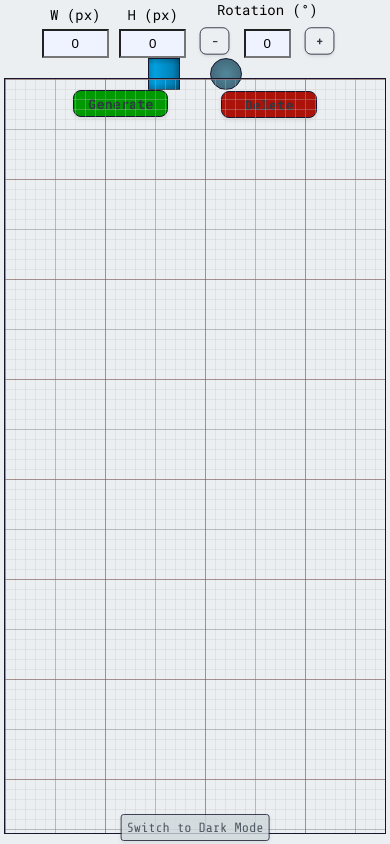
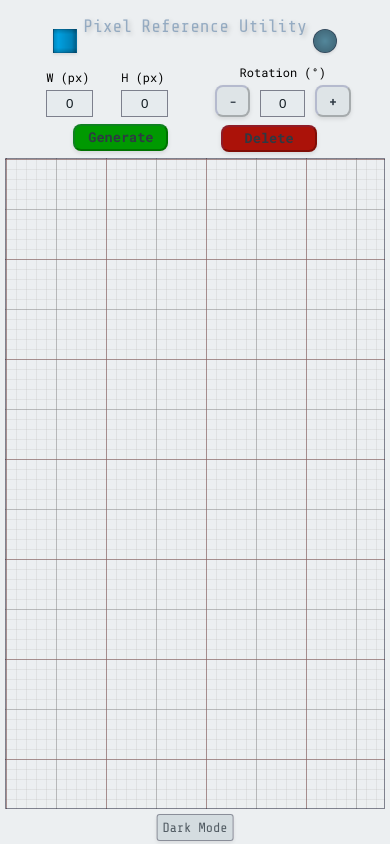
Before and after one commit to abikuneebus/pixel-reference, a React (Create React App) app: page / in a window 390 px wide. Built offline with nearby package versions, Linux system fonts and the light colour scheme; a web font is replaced by a local one.

Commit message:
style: Make responsive across all screen sizes

```diff
--- a/src/App.scss
+++ b/src/App.scss
@@ -2,6 +2,7 @@
 
 .mainContainer {
   display: flex;
+  box-sizing: border-box;
   flex-direction: column;
   height: 100vh;
   overflow: hidden;
@@ -14,11 +15,9 @@
     background-color: $dkThemeBG;
   }
 
-    @media (max-width: $maxWidthTablet) {
+  @media (max-width: $maxWidthTablet) {
+  }
 
-    }
-
-    @media (max-width: $maxWidthMobile) {
-
-    }
+  @media (max-width: $maxWidthMobileMed) {
+  }
 }
--- a/src/App.tsx
+++ b/src/App.tsx
@@ -122,7 +122,6 @@ const App: React.FC = () => {
     shape: "rectangle" | "circle"
   ) => {
     const color = getNextColor();
-    console.log("Generated color: ", color); // Debug log
     const newShape: IShape = {
       id: `shape-${shapes.length + 1}`,
       x: 50,
--- a/src/components/Canvas.tsx
+++ b/src/components/Canvas.tsx
@@ -57,7 +57,6 @@ const Canvas: React.FC<CanvasProps> = ({
     };
   }, []);
 
-  // ToDo: use it or lose it (line 30 'className')
   return (
     <div
       ref={drop}
@@ -69,17 +68,13 @@ const Canvas: React.FC<CanvasProps> = ({
       onClick={() => setSelectedShape(null)}
     >
       {React.Children.map(children, (child) => {
-        // Ensure the child is a valid React element
         if (React.isValidElement(child)) {
-          // Clone the element with the additional prop
           return React.cloneElement(child as React.ReactElement, {
             setSelectedShape,
           });
         }
         return child;
       })}
-
-      {/* {children} */}
     </div>
   );
 };
--- a/src/components/ControlPanel.tsx
+++ b/src/components/ControlPanel.tsx
@@ -2,15 +2,12 @@ import React, { useCallback, useEffect, useState } from "react";
 import "./styles/ControlPanel.scss";
 
 interface ControlPanelProps {
-  // allows ControlPanel to pass width, height, & shape up to parent component
   onGenerate: (
     width: number,
     height: number,
     shape: "rectangle" | "circle"
   ) => void;
-  // manually entering dimensions/rotation
   onUpdateShape: (width: number, height: number, rotation: number) => void;
-  // using rotate buttons
   onRotate: (angleDelta: number) => void;
   width: number;
   height: number;
@@ -76,9 +73,7 @@ const ControlPanel: React.FC<ControlPanelProps> = ({
     300
   );
 
-  // key press handler
 
-  // generates shape
   const handleSubmit = (event: React.FormEvent) => {
     event.preventDefault();
     onGenerate(width, height, shape);
@@ -89,7 +84,7 @@ const ControlPanel: React.FC<ControlPanelProps> = ({
     if (!rotationInterval) {
       const interval = setInterval(() => {
         onRotate(angleDelta);
-      }, 100); //! ToDo: tweak as needed
+      }, 100);
       setRotationInterval(interval);
     }
   };
@@ -101,7 +96,6 @@ const ControlPanel: React.FC<ControlPanelProps> = ({
     }
   };
 
-  // Directly set width, height, and rotation
   const setRotationDirectly = (newRotation: number) => {
     setRotation(newRotation);
     setLocalRotation(newRotation.toString());
@@ -119,36 +113,29 @@ const ControlPanel: React.FC<ControlPanelProps> = ({
     setLocalHeight(newHeight.toString());
   };
 
-  // Handle blur events
-  // Update global state on blur or enter key press
   const handleWidthBlur = () => {
     const newValue = localWidth === "" ? 0 : Number(localWidth);
     setWidthDirectly(newValue);
   };
 
-  // Update global state on blur or enter key press
   const handleHeightBlur = () => {
     const newValue = localHeight === "" ? 0 : Number(localHeight);
     setHeightDirectly(newValue);
   };
 
-  // Update global state on blur or enter key press
   const handleRotationBlur = () => {
     const newValue = localRotation === "" ? 0 : Number(localRotation);
     setRotationDirectly(newValue);
   };
 
-  // Reset local state on focus
   const handleWidthFocus = () => {
     setLocalWidth("");
   };
 
-  // Reset local state on focus
   const handleHeightFocus = () => {
     setLocalHeight("");
   };
 
-  // Reset local state on focus
   const handleRotationFocus = () => {
     setLocalRotation("");
   };
@@ -159,7 +146,6 @@ const ControlPanel: React.FC<ControlPanelProps> = ({
     rotation.toString()
   );
 
-  // Handle input change events
   const handleWidthChange = (e: React.ChangeEvent<HTMLInputElement>) => {
     setLocalWidth(e.target.value);
   };
@@ -206,12 +192,11 @@ const ControlPanel: React.FC<ControlPanelProps> = ({
     ]
   );
 
-  // !!!!!!!!!!!!!!!!!!!!!!!!!!!!!!!!!!!!!!!!!!!!!!!!!!!!!!!!!!!!!!!!!!!!!!!!!!!!!!!!!!!!
-  // !!!!!!!!!!!!!!!!!!!!!!!!!!!!!!!! ↓↓↓  TSX  ↓↓↓  !!!!!!!!!!!!!!!!!!!!!!!!!!!!!!!!!!!!
-  // !!!!!!!!!!!!!!!!!!!!!!!!!!!!!!!!!!!!!!!!!!!!!!!!!!!!!!!!!!!!!!!!!!!!!!!!!!!!!!!!!!!!
-
   return (
     <div className='controlPanelContainer'>
+      <div className='siteLogoContainer'>
+        <label className='siteLogo'>Pixel Reference Utility</label>
+      </div>
       <div className='shapeSelectPnl'>
         <div
           className={`rectangleBtn ${shape === "rectangle" ? "selected" : ""}`}
@@ -230,10 +215,13 @@ const ControlPanel: React.FC<ControlPanelProps> = ({
       </div>
       <div className='numericalInputContainer'>
         <div className='dimensionsControlPnl'>
-          <form onSubmit={handleSubmit}>
+          <form
+            className='flexForm'
+            onSubmit={handleSubmit}
+          >
+            <div className='formContainer'>
               <label className='dimensionsLbl widthLbl'>
                 W (px)
-              {/* 'onChange' handler updates 'width' state with new values */}
                 <input
                   type='number'
                   value={localWidth}
@@ -244,9 +232,10 @@ const ControlPanel: React.FC<ControlPanelProps> = ({
                   tabIndex={1}
                 />
               </label>
+            </div>
+            <div className='formContainer'>
               <label className='dimensionsLbl heightLbl'>
                 H (px)
-              {/* 'onChange' handler updates 'height' state with new values */}
                 <input
                   type='number'
                   value={localHeight}
@@ -257,6 +246,7 @@ const ControlPanel: React.FC<ControlPanelProps> = ({
                   tabIndex={2}
                 />
               </label>
+            </div>
           </form>
         </div>
         <div className='rotationControlPnl'>
--- a/src/components/ThemeToggle.tsx
+++ b/src/components/ThemeToggle.tsx
@@ -9,7 +9,7 @@ interface ThemeToggleProps {
 const ThemeToggle: React.FC<ThemeToggleProps> = ({ onToggle, isDarkMode }) => (
   <div className='themeToggle'>
     <button onClick={onToggle}>
-      {isDarkMode ? "Switch to Light Mode" : "Switch to Dark Mode"}
+      {isDarkMode ? "Light Mode" : "Dark Mode"}
     </button>
   </div>
 );
--- a/src/components/styles/Canvas.scss
+++ b/src/components/styles/Canvas.scss
@@ -1,11 +1,12 @@
 @import "variables";
 
 .canvas-container {
-  flex: 1;
+  flex: 5;
+  box-sizing: border-box;
   width: 98%;
   overflow: auto;
   margin: 10px auto 10px auto;
-  border: 1px solid $ltThemeBorderColor;
+  border: 1px solid $ltThemeBorder;
   position: relative;
   background-size: 100px 100px, 100px 100px, 50px 50px, 50px 50px, 10px 10px,
     10px 10px;
@@ -22,7 +23,7 @@
     linear-gradient(to bottom, $ltThemeGrid10 1px, transparent 1px);
 
   .mainContainer.dark & {
-    border: 1px solid $dkThemeBorderColor;
+    border: 1px solid $dkThemeBorder;
     background-image:
 
     // light-red  @100px
@@ -36,3 +37,26 @@
       linear-gradient(to bottom, $dkThemeGrid10 1px, transparent 1px);
   }
 }
+
+//* MEDIA-QUERY: TABLET
+@media (min-width: $minWidthTablet) and (max-width: $maxWidthTablet) {
+  .canvas-container {
+    margin: 5px auto 35px auto;
+  }
+}
+
+//* MEDIA-QUERY: MEDIUM-MOBILE
+@media (min-width: $minWidthMobileMed) and (max-width: $maxWidthMobileMed) {
+  .canvas-container {
+    flex: 17;
+    margin: 5px auto 35px auto;
+  }
+}
+
+//* MEDIA-QUERY: SMALL-MOBILE
+@media (max-width: $maxWidthMobileSmall) {
+  .canvas-container {
+    flex: 5;
+    margin: 5px auto 35px auto;
+  }
+}
--- a/src/components/styles/ControlPanel.scss
+++ b/src/components/styles/ControlPanel.scss
@@ -1,7 +1,20 @@
 @import "variables";
 
-//# component
+@keyframes btnPulse {
+  0% {
+    transform: scale(1);
+  }
+  50% {
+    transform: scale(1.05);
+  }
+  100% {
+    transform: scale(1);
+  }
+}
+
+//* CONTROL-PANEL
 .controlPanelContainer {
+  flex: 1;
   display: flex;
   flex-direction: row;
   height: 8vh;
@@ -12,11 +25,33 @@
   margin: 0 auto;
   padding: 50px 20px 0 20px;
 
+  .siteLogoContainer {
+    position: fixed;
+    top: 20px;
+    left: 0;
+    width: 100%;
+    padding: 10px 0;
+    text-align: center;
+  }
+
+  .siteLogo {
+    font-size: 24px;
+    text-shadow: $ltThemesiteLogoShadow;
+    font-family: $fontDisplayC;
+    color: $ltThemeSiteLogoTxt;
+  }
+
+  input {
+    background-color: $ltThemeInputBG;
+    color: $ltThemeInputTxt;
+    border: 1px solid $ltThemeBorder;
+  }
+
   button {
     font-family: $fontMono;
     background-color: $ltThemeBtnBG;
     color: $ltThemeBtnTxt;
-    border: 1px solid $ltThemeBorderColor;
+    border: 2px outset $ltThemeBtnBorder;
     box-shadow: $boxShadowDefault;
     border-radius: 8px;
     padding: 0.5em 1em;
@@ -32,10 +67,6 @@
 
   button {
     cursor: pointer;
-  }
-
-  input {
-    background-color: $ltThemeInput;
   }
 
   input::-webkit-inner-spin-button,
@@ -56,24 +87,14 @@
     text-align: center;
   }
 
-  @keyframes btnPulse {
-    0% {
-      transform: scale(1);
-    }
-    50% {
-      transform: scale(1.05);
-    }
-    100% {
-      transform: scale(1);
-    }
-  }
-
+  //* SHAPE-SELECT
   .shapeSelectPnl {
     display: flex;
     align-self: flex-end;
     flex-direction: row;
     justify-content: space-between;
     min-width: 125px;
+    z-index: 1000;
 
     .rectangleBtn,
     .circleBtn {
@@ -82,42 +103,43 @@
       }
     }
 
+    //* RECTANGLE-BTN
     .rectangleBtn {
       width: 30px;
       height: 30px;
-      border: $ltThemeBorderColor 1px solid;
+      box-shadow: $boxShadowDefault;
+      border: 1px solid $ltThemeBtnBorder;
       cursor: pointer;
       background:
-        /* Top shadow */ linear-gradient(
+        /* top */ linear-gradient(
           to bottom,
           rgba(0, 0, 0, 0.2) 0%,
           rgba(0, 0, 0, 0) 20%
         ),
-        /* Right shadow */
+        /* right */
           linear-gradient(to left, rgba(0, 0, 0, 0.2) 0%, rgba(0, 0, 0, 0) 20%),
-        /* Bottom shadow */
+        /* bottom */
           linear-gradient(to top, rgba(0, 0, 0, 0.2) 0%, rgba(0, 0, 0, 0) 20%),
-        /* Left shadow */
+        /* left */
           linear-gradient(to right, rgba(0, 0, 0, 0.2) 0%, rgba(0, 0, 0, 0) 20%),
-        /* Background color */ $rectangleShapeGrd;
+        /* background */ $rectangleShapeGrd;
 
       &.selected {
-        // Apply the gradient for .selected
         background:
-          /* Top shadow */ linear-gradient(
+          /* top */ linear-gradient(
             to bottom,
             rgba(0, 0, 0, 0.2) 0%,
             rgba(0, 0, 0, 0) 20%
           ),
-          /* Right shadow */
+          /* right */
             linear-gradient(
               to left,
               rgba(0, 0, 0, 0.2) 0%,
               rgba(0, 0, 0, 0) 20%
             ),
-          /* Bottom shadow */
+          /* bottom */
             linear-gradient(to top, rgba(0, 0, 0, 0.2) 0%, rgba(0, 0, 0, 0) 20%),
-          /* Left shadow */
+          /* left */
             linear-gradient(
               to right,
               rgba(0, 0, 0, 0.2) 0%,
@@ -127,10 +149,12 @@
       }
     }
 
+    //* CIRCLE BTN
     .circleBtn {
       width: 30px;
       height: 30px;
-      border: $ltThemeBorderColor 1px solid;
+      border: 1px solid $ltThemeBorder;
+      box-shadow: $boxShadowDefault;
       border-radius: $borderRadiusCircle;
       background: $circleShapeGrd;
       cursor: pointer;
@@ -141,7 +165,7 @@
     }
   }
 
-  //# width, height, rotation controls
+  //* NUMERICAL-INPUT
   .numericalInputContainer {
     display: flex;
     width: 60%;
@@ -149,7 +173,7 @@
     justify-content: left;
     align-items: flex-end;
 
-    //~ width and height controls only
+    //*  WIDTH & HEIGHT
     .dimensionsControlPnl {
       display: flex;
       width: 100%;
@@ -166,9 +190,15 @@
           align-items: center;
         }
       }
+      .widthContainer {
+        display: flex;
+      }
+      .heightContainer {
+        display: flex;
+      }
     }
 
-    //~ rotation controls only
+    //*  ROTATION
     .rotationControlPnl {
       display: flex;
       flex-direction: column;
@@ -191,9 +221,8 @@
       }
 
       button {
+        font-size: 12px;
         margin: 0 10px;
-        cursor: pointer;
-
         &:hover {
           transform: scale(1.05);
           transition: transform 0.3s ease;
@@ -202,8 +231,7 @@
     }
   }
 
-  // # create, delete buttons
-
+  //* LIFECYCLE-BTNS
   .lifeCycleBtnsPnl {
     display: flex;
     flex-direction: column;
@@ -234,62 +262,281 @@
       }
     }
   }
-
-  @media (max-width: $maxWidthTablet) {
-    // =768px
 }
 
+//? DARK-MODE
+.mainContainer.dark {
+  .siteLogo {
+    text-shadow: $dkThemesiteLogoShadow;
   }
-@media (max-width: $maxWidthMobile) {
+
+  input {
+    border: 1px solid $ltThemeBtnBorder;
+    background-color: $dkThemeInputBG;
+    color: $dkThemeInputTxt;
+    border: 1px ridged $dkThemeBorder;
+  }
+
+  label {
+    color: $dkThemeBtnTxt;
+  }
+
+  button {
+    background-color: $dkThemeBtnBG;
+    color: $dkThemeBtnTxt;
+    border: 1px ridged $dkThemeBorder;
+  }
+
+  //* LIFECYCLE-BTNS
+  .lifeCycleBtnsPnl {
+    button {
+      color: $dkThemeBtnTxt;
+    }
+    .generateBtn {
+      &:hover {
+        background-color: darken($colorGreen, 10%);
+      }
+    }
+    .deleteBtn {
+      &:hover {
+        background-color: darken($colorRed, 10%);
+      }
+    }
+  }
+}
+
+//? MEDIA-QUERY: TABLET (width = 481px-768px)
+@media (min-width: $minWidthTablet) and (max-width: $maxWidthTablet) {
   .controlPanelContainer {
+    .siteLogoContainer {
+      top: 5px;
+      .siteLogo {
+        font-size: 22px;
+      }
+    }
     margin: 0 auto;
+    justify-content: flex-end;
     flex-direction: column;
+    gap: 7px;
     padding: 0;
-    height: vh;
-    align-items: center;
+    height: 20vh;
 
+    //* SHAPE-SELECT
     .shapeSelectPnl {
       align-items: center;
-      justify-content: space-around;
+      transform: translateY(10px);
+      justify-content: space-between;
       align-self: center;
-      order: 2;
+      order: 1;
+      width: 75vw;
+      .rectangleBtn,
+      .circleBtn {
+        transform: scale(0.9);
+      }
     }
 
+    //* NUMERICAL-INPUT (W, H, & R)
     .numericalInputContainer {
       align-items: center;
       justify-content: center;
       align-self: center;
-      order: 1;
-      button {
-        scale: 0.8;
+      order: 2;
+      display: flex;
+      flex-direction: row;
+      width: 90vw;
+      label {
+        font-size: 12px;
+      }
+
+      //*  W & H
+      .dimensionsControlPnl {
+        input {
+          width: 35px;
+        }
+        //* R
+        .rotationControlPnl {
+          font-size: 10px;
+        }
+        form {
+          display: flex;
+          gap: 28px;
+
+          label {
+            align-items: unset;
+            justify-content: space-between;
+          }
+        }
       }
     }
 
+    //* LIFECYCLE-BTNS
     .lifeCycleBtnsPnl {
       width: 80%;
       align-items: center;
       justify-content: space-around;
       align-self: center;
       flex-direction: row;
-      order: 3
+      order: 4;
+    }
   }
 }
 
-
+//? MEDIA-QUERY: MEDIUM-MOBILE (width = 351px-480px)
+@media (min-width: $minWidthMobileMed) and (max-width: $maxWidthMobileMed) {
+  //* CONTROL-PANEL
+  .controlPanelContainer {
+    flex: 4;
+    .siteLogoContainer {
+      top: 5px;
+      .siteLogo {
+        font-size: 18px;
+      }
     }
 
-.mainContainer.dark {
-  button {
-    background: $dkThemeBtnBG;
-    color: $dkThemeBtnTxt;
+    margin: 0 auto;
+    justify-content: flex-end;
+    flex-direction: column;
+    gap: 7px;
+    padding: 0;
+    height: 20vh;
+
+    //* SHAPE-SELECT
+    .shapeSelectPnl {
+      align-items: center;
+      justify-content: space-between;
+      align-self: center;
+      order: 1;
+      width: 75vw;
+
+      .rectangleBtn,
+      .circleBtn {
+        transform: scale(0.75);
       }
-  label {
-    color: $dkThemeBtnTxt;
     }
 
-  .lifeCycleBtnsPnl {
-    button {
-      color: $dkThemeBtnBrightTxt;
+    //* NUMERICAL-INPUT (W, H, & R)
+    .numericalInputContainer {
+      align-items: center;
+      justify-content: center;
+      align-self: center;
+      order: 2;
+      display: flex;
+      flex-direction: row;
+      width: 90vw;
+      label {
+        font-size: 12px;
+      }
+
+      //*  W & H
+      .dimensionsControlPnl {
+        input {
+          width: 35px;
+        }
+        //* R
+        .rotationControlPnl {
+          font-size: 10px;
+        }
+        form {
+          display: flex;
+          gap: 28px;
+
+          label {
+            align-items: unset;
+            justify-content: space-between;
           }
         }
       }
+    }
+
+    //* LIFECYCLE-BTNS
+    .lifeCycleBtnsPnl {
+      width: 80%;
+      align-items: center;
+      justify-content: space-around;
+      align-self: center;
+      flex-direction: row;
+      order: 4;
+    }
+  }
+}
+
+//? MEDIA-QUERY: SMALL-MOBILE (width < 350px)
+@media (max-width: $maxWidthMobileSmall) {
+  .controlPanelContainer {
+    flex: 2;
+    .siteLogo {
+      font-size: 10px;
+    }
+    .siteLogoContainer {
+      top: 0;
+      .siteLogo {
+        font-size: 18px;
+      }
+    }
+
+    margin: 0 auto;
+    justify-content: flex-end;
+    flex-direction: column;
+    gap: 7px;
+    padding: 0;
+    height: 20vh;
+
+    //* SHAPE-SELECT
+    .shapeSelectPnl {
+      align-items: center;
+      justify-content: space-between;
+      align-self: center;
+      order: 1;
+      width: 95vw;
+
+      .rectangleBtn,
+      .circleBtn {
+        transform: scale(0.5);
+      }
+    }
+
+    //* NUMERICAL-INPUT (W, H, & R)
+    .numericalInputContainer {
+      align-items: center;
+      justify-content: center;
+      align-self: center;
+      order: 2;
+      display: flex;
+      flex-direction: row;
+      width: 90vw;
+      label {
+        font-size: 12px;
+      }
+
+      //*  W & H
+      .dimensionsControlPnl {
+        input {
+          width: 35px;
+        }
+        //* R
+        .rotationControlPnl {
+          font-size: 10px;
+        }
+        form {
+          display: flex;
+          gap: 28px;
+
+          label {
+            align-items: unset;
+            justify-content: space-between;
+          }
+        }
+      }
+    }
+
+    //* LIFECYCLE-BTNS
+    .lifeCycleBtnsPnl {
+      width: 80%;
+      align-items: center;
+      justify-content: space-around;
+      align-self: center;
+      flex-direction: row;
+      order: 4;
+    }
+  }
+}
--- a/src/components/styles/ThemeToggle.scss
+++ b/src/components/styles/ThemeToggle.scss
@@ -35,7 +35,7 @@
     font-family: $fontDisplayC;
     border-radius: 3px;
     box-shadow: $boxShadowDefault;
-    border: $ltThemeBorderColor solid 1px;
+    border: $ltThemeBorder solid 1px;
     cursor: pointer;
     // Animation removed from here
 
@@ -53,7 +53,7 @@
   }
 }
 
-@media (max-width: $maxWidthMobile) {
+@media (max-width: $maxWidthTablet) {
   .themeToggle {
     top: unset;
     right: unset;
```
Also changed, not shown: src/components/Box.tsx (+2 -5 lines), src/components/styles/_variables.scss (+23 -51 lines), src/index.tsx (+0 -10 lines). Lines whose indentation alone changed are shown as unchanged.
